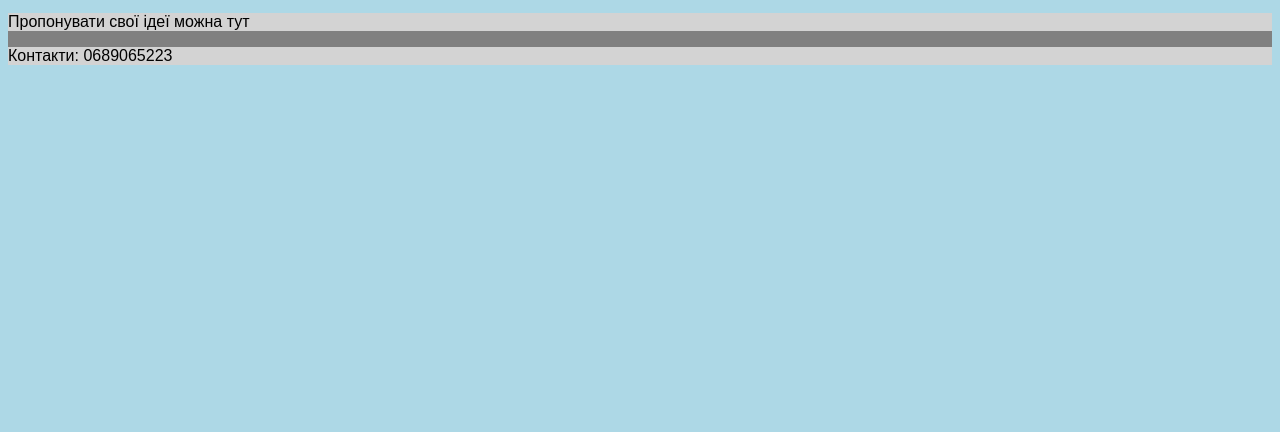
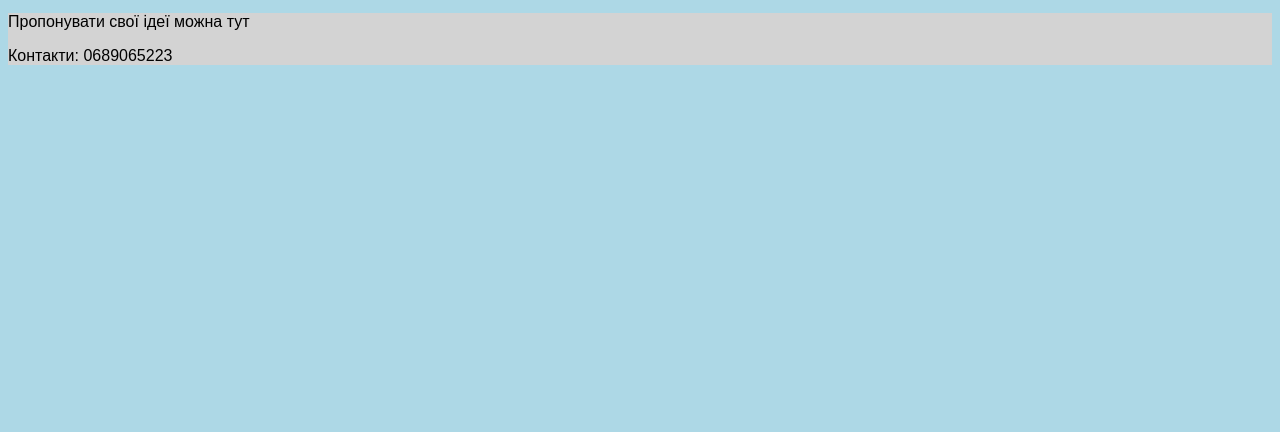
Before and after one commit to Datsenko52/best-films-in-world, a plain HTML site: page index.html in a window 1280 px wide. Shown: the part 368-800 px from the top of the page. Drawn offline with Linux system fonts and the light colour scheme.

Commit message:
Update index.html

```diff
--- a/index.html
+++ b/index.html
@@ -25,7 +25,7 @@
             </tr>
         </table>
     </main>
-    <footer style="background:gray">
+    <footer style="background:lightgray">
         <p style="color:black;background:lightgray"> Пропонувати свої ідеї можна тут</p>
         <p style="color:black;background:lightgray"> Контакти: 0689065223</p>
     </footer>
```
